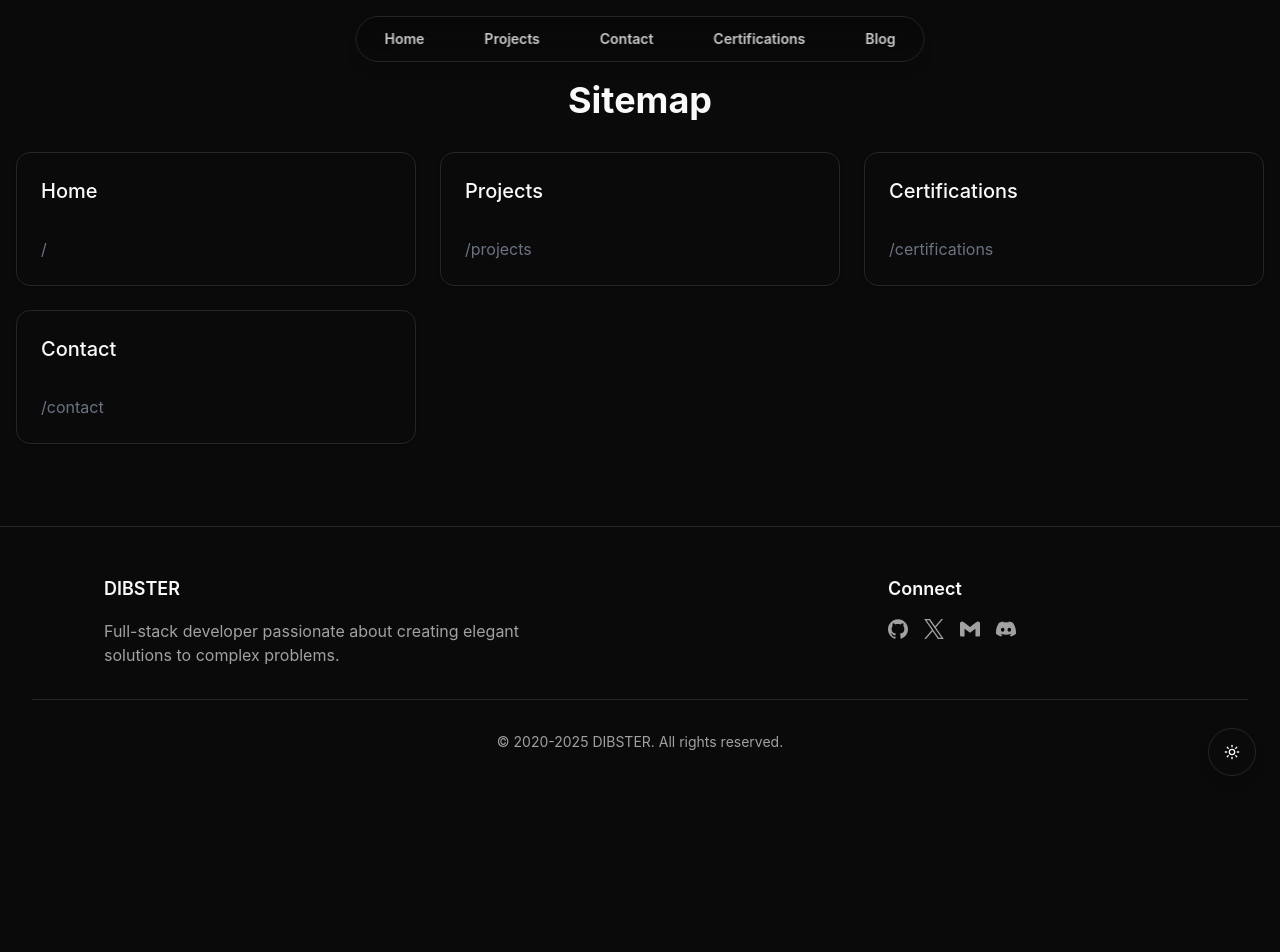
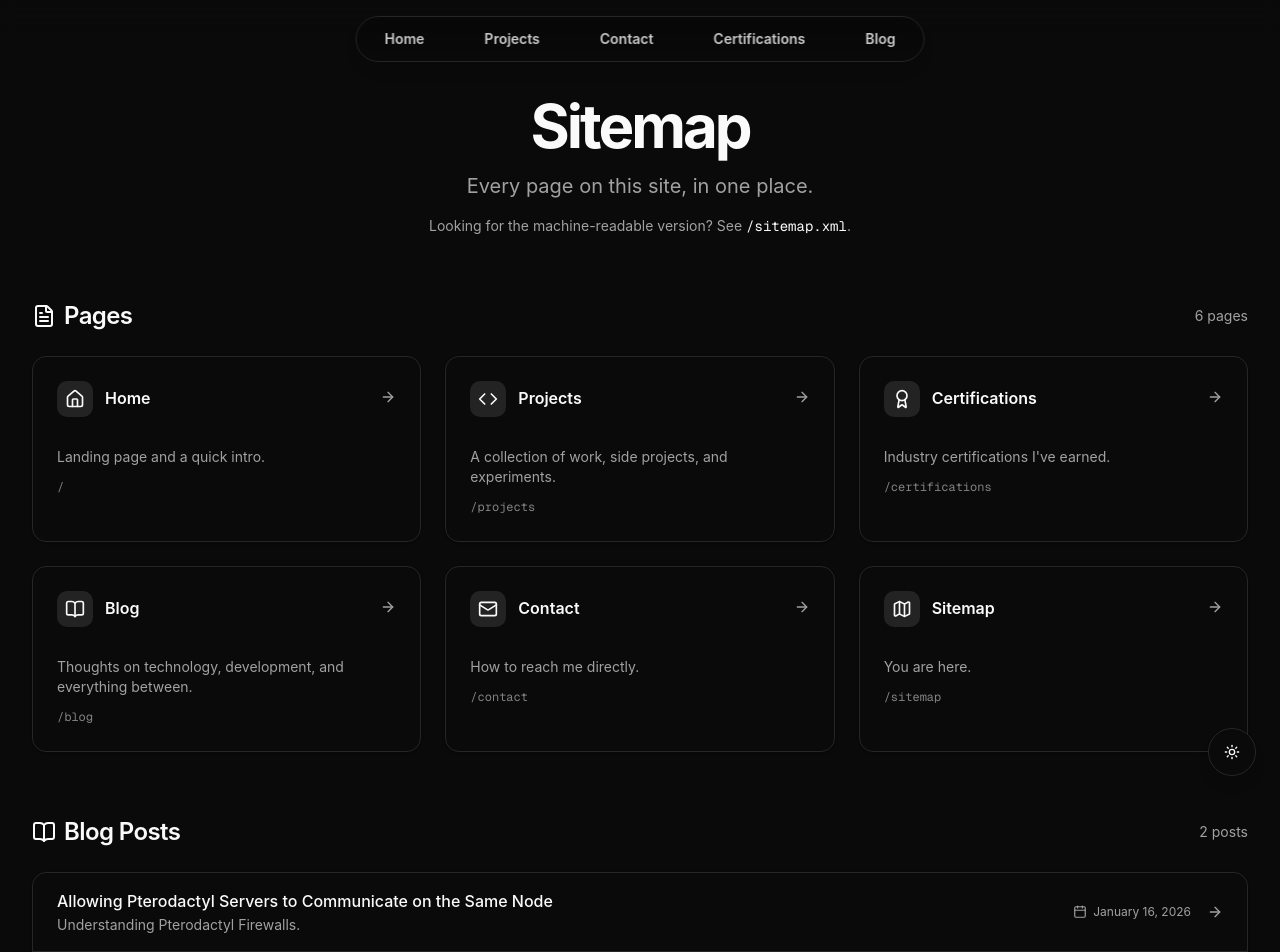
Before and after one commit to DEV-DIBSTER/Personal-Website, a Next.js app: page /sitemap in a window 1280 px wide. Shown: the top 952 px of the page. Before the commit the page ends 800 px from the top, so only its background shows below. Built offline with nearby package versions, Linux system fonts and the light colour scheme.

Commit message:
refractor: sitemap and footer

```diff
--- a/src/app/components/Footer.js
+++ b/src/app/components/Footer.js
@@ -1,15 +1,41 @@
 import Link from "next/link";
+
+const FOOTER_LINKS = [
+  { name: "Home", href: "/" },
+  { name: "Projects", href: "/projects" },
+  { name: "Certifications", href: "/certifications" },
+  { name: "Blog", href: "/blog" },
+  { name: "Contact", href: "/contact" },
+  { name: "Sitemap", href: "/sitemap" },
+  { name: "Sitemap XML", href: "/sitemap.xml" },
+];
 
 const Footer = () => {
   return (
     <footer className="border-t bg-background">
       <div className="container mx-auto max-w-7xl px-4 sm:px-6 lg:px-8 py-8 md:py-12">
-        <div className="grid grid-cols-1 md:grid-cols-2 gap-8 justify-items-center">
+        <div className="grid grid-cols-1 md:grid-cols-3 gap-8 justify-items-center">
           <div className="max-w-md">
             <h3 className="text-lg font-semibold mb-4">DIBSTER</h3>
             <p className="text-muted-foreground">
               Full-stack developer passionate about creating elegant solutions to complex problems.
             </p>
+          </div>
+
+          <div className="max-w-md">
+            <h3 className="text-lg font-semibold mb-4">Links</h3>
+            <ul className="grid grid-cols-2 gap-x-6 gap-y-2 text-sm">
+              {FOOTER_LINKS.map((link) => (
+                <li key={link.href}>
+                  <Link
+                    href={link.href}
+                    className="text-muted-foreground hover:text-foreground transition-colors"
+                  >
+                    {link.name}
+                  </Link>
+                </li>
+              ))}
+            </ul>
           </div>
 
           <div className="max-w-md">
--- /dev/null
+++ b/src/app/sitemap.js
@@ -0,0 +1,43 @@
+import { getSortedPostsData } from "./blog/lib/posts";
+
+export const dynamic = "force-static";
+
+const SITE_URL = (
+  process.env.NEXT_PUBLIC_SITE_URL || "http://localhost:3000"
+).replace(/\/+$/, "");
+
+const STATIC_ROUTES = [
+  { path: "/", changeFrequency: "monthly", priority: 1.0 },
+  { path: "/projects", changeFrequency: "monthly", priority: 0.9 },
+  { path: "/certifications", changeFrequency: "monthly", priority: 0.8 },
+  { path: "/blog", changeFrequency: "weekly", priority: 0.8 },
+  { path: "/contact", changeFrequency: "yearly", priority: 0.5 },
+  { path: "/sitemap", changeFrequency: "monthly", priority: 0.3 },
+];
+
+function safeDate(value) {
+  if (!value) return new Date();
+  const d = new Date(value);
+  return Number.isNaN(d.getTime()) ? new Date() : d;
+}
+
+export default function sitemap() {
+  const posts = getSortedPostsData();
+  const buildTime = new Date();
+
+  const staticEntries = STATIC_ROUTES.map((route) => ({
+    url: `${SITE_URL}${route.path}`,
+    lastModified: buildTime,
+    changeFrequency: route.changeFrequency,
+    priority: route.priority,
+  }));
+
+  const postEntries = posts.map((post) => ({
+    url: `${SITE_URL}/blog/${post.id}`,
+    lastModified: safeDate(post.date),
+    changeFrequency: "yearly",
+    priority: 0.6,
+  }));
+
+  return [...staticEntries, ...postEntries];
+}
--- a/src/app/sitemap/page.js
+++ b/src/app/sitemap/page.js
@@ -1,30 +1,208 @@
-"use client";
+import Link from "next/link";
+import {
+  Card,
+  CardContent,
+  CardDescription,
+  CardHeader,
+  CardTitle,
+} from "@/components/ui/card";
+import {
+  ArrowRight,
+  Award,
+  BookOpen,
+  Calendar,
+  Code,
+  FileText,
+  Home,
+  Mail,
+  Map as MapIcon,
+} from "lucide-react";
+import { getSortedPostsData } from "../blog/lib/posts";
 
-import { useState } from "react";
-import Link from "next/link";
-import { Card } from "@/components/ui/card";
+export const metadata = {
+  title: "Sitemap | DIBSTER Portfolio",
+  description:
+    "Every page on dibster.dev in one place — main pages, blog posts, and more.",
+};
 
-export default function Sitemap() {
-  const [pages, setPages] = useState([
-    { path: "/", name: "Home" },
-    { path: "/projects", name: "Projects" },
-    { path: "/certifications", name: "Certifications" },
-    { path: "/contact", name: "Contact" },
-  ]);
+const PAGES = [
+  {
+    path: "/",
+    name: "Home",
+    icon: Home,
+    description: "Landing page and a quick intro.",
+  },
+  {
+    path: "/projects",
+    name: "Projects",
+    icon: Code,
+    description: "A collection of work, side projects, and experiments.",
+  },
+  {
+    path: "/certifications",
+    name: "Certifications",
+    icon: Award,
+    description: "Industry certifications I've earned.",
+  },
+  {
+    path: "/blog",
+    name: "Blog",
+    icon: BookOpen,
+    description: "Thoughts on technology, development, and everything between.",
+  },
+  {
+    path: "/contact",
+    name: "Contact",
+    icon: Mail,
+    description: "How to reach me directly.",
+  },
+  {
+    path: "/sitemap",
+    name: "Sitemap",
+    icon: MapIcon,
+    description: "You are here.",
+  },
+];
+
+function formatDate(dateString) {
+  if (!dateString) return null;
+  const date = new Date(dateString);
+  return date.toLocaleDateString("en-US", {
+    month: "long",
+    day: "numeric",
+    year: "numeric",
+  });
+}
+
+export default function SitemapPage() {
+  const posts = getSortedPostsData();
 
   return (
-    <div className="container mx-auto py-12 px-4">
-      <h1 className="text-4xl font-bold mb-8 text-center">Sitemap</h1>
-      <div className="grid grid-cols-1 md:grid-cols-2 lg:grid-cols-3 gap-6">
-        {pages.map((page, index) => (
-          <Card key={index} className="p-6 hover:shadow-lg transition-shadow">
-            <Link href={page.path} className="text-xl font-medium hover:underline">
-              {page.name}
-            </Link>
-            <p className="text-gray-500 mt-2">{page.path}</p>
+    <div className="container mx-auto max-w-7xl px-4 sm:px-6 lg:px-8 py-12 md:py-16">
+      <div className="flex flex-col items-center space-y-4 text-center mb-16">
+        <h1 className="text-4xl font-bold tracking-tighter sm:text-5xl md:text-6xl">
+          Sitemap
+        </h1>
+        <p className="mx-auto max-w-[700px] text-muted-foreground md:text-xl">
+          Every page on this site, in one place.
+        </p>
+        <p className="text-sm text-muted-foreground">
+          Looking for the machine-readable version? See{" "}
+          <Link
+            href="/sitemap.xml"
+            className="text-primary underline-offset-4 hover:underline"
+          >
+            <code className="font-mono">/sitemap.xml</code>
+          </Link>
+          .
+        </p>
+      </div>
+
+      <section className="mb-16">
+        <div className="flex items-center gap-2 mb-6">
+          <FileText className="h-6 w-6 text-primary" aria-hidden="true" />
+          <h2 className="text-2xl font-semibold tracking-tight">Pages</h2>
+          <span className="ml-auto text-sm text-muted-foreground">
+            {PAGES.length} pages
+          </span>
+        </div>
+
+        <div className="grid grid-cols-1 sm:grid-cols-2 lg:grid-cols-3 gap-6">
+          {PAGES.map((page) => {
+            const Icon = page.icon;
+            return (
+              <Link
+                key={page.path}
+                href={page.path}
+                className="group focus-visible:outline-none focus-visible:ring-2 focus-visible:ring-ring rounded-xl"
+              >
+                <Card className="h-full hover:shadow-lg hover:shadow-primary/20 transition-all duration-300 hover:-translate-y-1">
+                  <CardHeader>
+                    <div className="flex items-start justify-between gap-3">
+                      <div className="flex items-center gap-3 min-w-0">
+                        <span
+                          aria-hidden="true"
+                          className="rounded-lg bg-primary/10 p-2 text-primary shrink-0"
+                        >
+                          <Icon className="h-5 w-5" />
+                        </span>
+                        <CardTitle className="truncate leading-tight pb-0.5 group-hover:text-primary transition-colors">
+                          {page.name}
+                        </CardTitle>
+                      </div>
+                      <ArrowRight
+                        aria-hidden="true"
+                        className="h-4 w-4 mt-2 text-muted-foreground group-hover:text-primary group-hover:translate-x-1 transition-all shrink-0"
+                      />
+                    </div>
+                  </CardHeader>
+                  <CardContent>
+                    <CardDescription>{page.description}</CardDescription>
+                    <code className="mt-3 inline-block text-xs text-muted-foreground/80 font-mono">
+                      {page.path}
+                    </code>
+                  </CardContent>
+                </Card>
+              </Link>
+            );
+          })}
+        </div>
+      </section>
+
+      {posts.length > 0 && (
+        <section>
+          <div className="flex items-center gap-2 mb-6">
+            <BookOpen className="h-6 w-6 text-primary" aria-hidden="true" />
+            <h2 className="text-2xl font-semibold tracking-tight">
+              Blog Posts
+            </h2>
+            <span className="ml-auto text-sm text-muted-foreground">
+              {posts.length} {posts.length === 1 ? "post" : "posts"}
+            </span>
+          </div>
+
+          <Card className="overflow-hidden p-0 transition-all duration-300 hover:shadow-lg hover:shadow-primary/20">
+            <ul className="divide-y">
+              {posts.map((post) => (
+                <li key={post.id}>
+                  <Link
+                    href={`/blog/${post.id}`}
+                    className="group flex items-center justify-between gap-4 px-6 py-4 hover:bg-accent/50 transition-colors focus-visible:outline-none focus-visible:bg-accent/50"
+                  >
+                    <div className="min-w-0 flex-1">
+                      <p className="font-medium truncate group-hover:text-primary transition-colors">
+                        {post.title || post.id}
+                      </p>
+                      {post.excerpt && (
+                        <p className="text-sm text-muted-foreground line-clamp-1 mt-0.5">
+                          {post.excerpt}
+                        </p>
+                      )}
+                    </div>
+                    <div className="flex items-center gap-4 shrink-0">
+                      {post.date && (
+                        <span className="hidden sm:flex items-center gap-1.5 text-xs text-muted-foreground">
+                          <Calendar
+                            className="h-3.5 w-3.5"
+                            aria-hidden="true"
+                          />
+                          <time dateTime={post.date}>
+                            {formatDate(post.date)}
+                          </time>
+                        </span>
+                      )}
+                      <ArrowRight
+                        aria-hidden="true"
+                        className="h-4 w-4 text-muted-foreground group-hover:text-primary group-hover:translate-x-1 transition-all"
+                      />
+                    </div>
+                  </Link>
+                </li>
+              ))}
+            </ul>
           </Card>
-        ))}
-      </div>
+        </section>
+      )}
     </div>
   );
 }
--- a/src/app/test/page.js
+++ /dev/null
@@ -1,32 +0,0 @@
-"use client";
-import { SparklesCore } from "@/components/ui/sparkles";
-
-export default function Test() {
-  return (
-    <div className="h-[40rem] w-full bg-black flex flex-col items-center justify-center overflow-hidden rounded-md">
-      <h1 className="md:text-7xl text-3xl lg:text-9xl font-bold text-center text-white relative z-20">
-        Adib Salam
-      </h1>
-      <div className="w-[40rem] h-40 relative">
-        {/* Gradients */}
-        <div className="absolute inset-x-20 top-0 bg-gradient-to-r from-transparent via-indigo-500 to-transparent h-[2px] w-3/4 blur-sm" />
-        <div className="absolute inset-x-20 top-0 bg-gradient-to-r from-transparent via-indigo-500 to-transparent h-px w-3/4" />
-        <div className="absolute inset-x-60 top-0 bg-gradient-to-r from-transparent via-sky-500 to-transparent h-[5px] w-1/4 blur-sm" />
-        <div className="absolute inset-x-60 top-0 bg-gradient-to-r from-transparent via-sky-500 to-transparent h-px w-1/4" />
-
-        {/* Core component */}
-        <SparklesCore
-          background="transparent"
-          minSize={0.4}
-          maxSize={1}
-          particleDensity={1200}
-          className="w-full h-full"
-          particleColor="#FFFFFF"
-        />
-
-        {/* Radial Gradient to prevent sharp edges */}
-        <div className="absolute inset-0 w-full h-full bg-black [mask-image:radial-gradient(350px_200px_at_top,transparent_20%,white)]"></div>
-      </div>
-    </div>
-  );
-}
```
